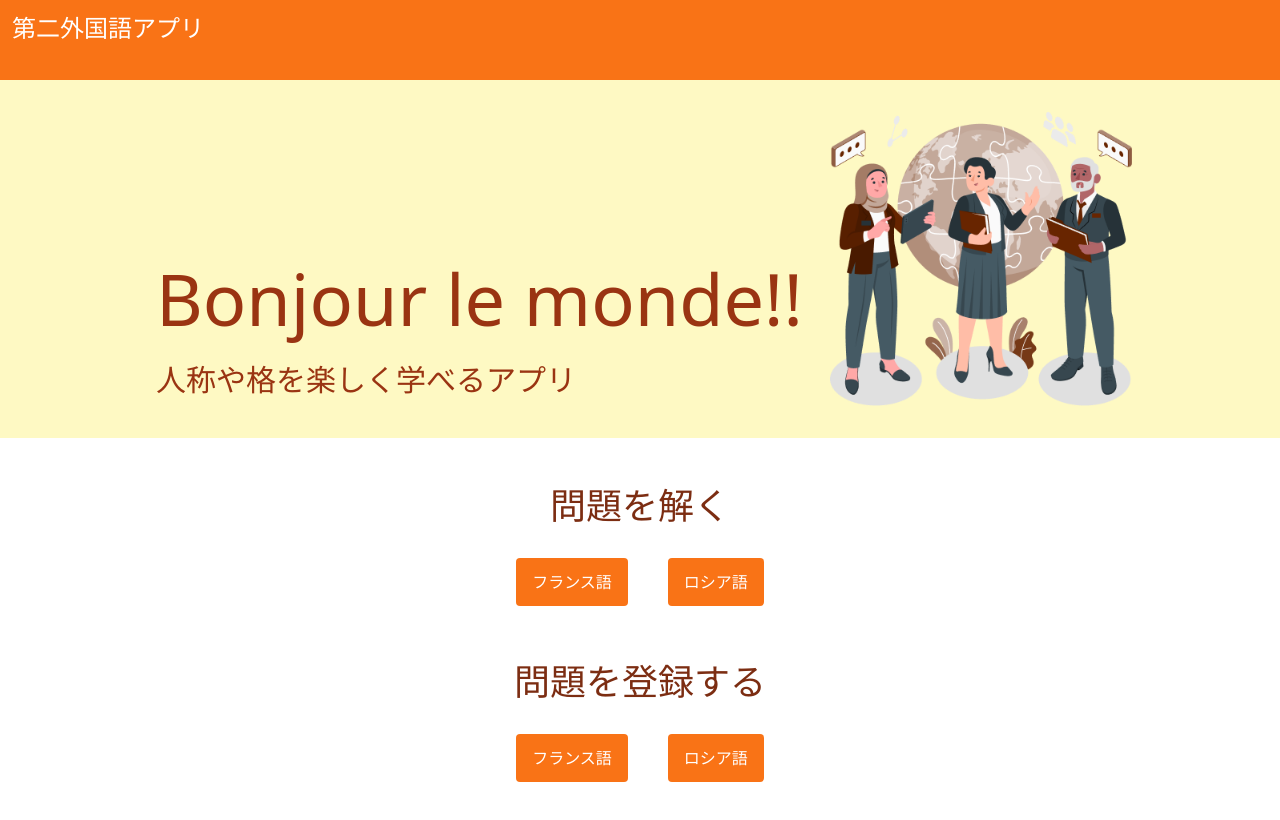
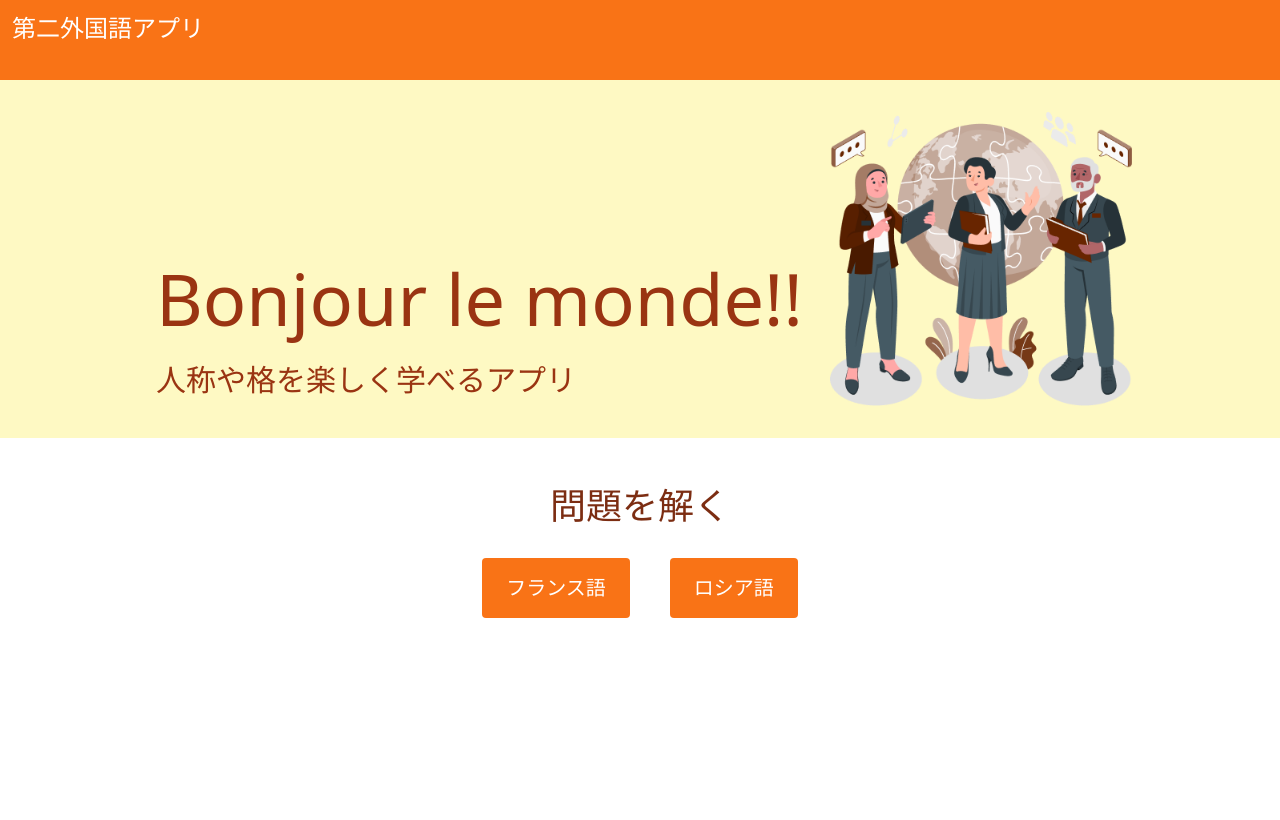
Before and after one commit to jack-app/foreign_language_game, a Next.js app in the folder front/: page / in a window 1280 px wide. Shown: the top 820 px of the page. Built offline with nearby package versions, Linux system fonts and the light colour scheme.

Commit message:
ボタンの修正

```diff
--- a/front/components/generalButton.tsx
+++ b/front/components/generalButton.tsx
@@ -1,17 +1,15 @@
 import Link from 'next/link'
-import router from 'next/router'
-import Questions from '../pages/question'
 
 type GeneralButton = {
   readonly text: string
-  readonly content: 'question' | 'register'
+  readonly language: 'france' | 'russia'
 }
 const GeneralButton = (generalButton: GeneralButton) => {
-  const path = `../${generalButton.content}`
+  const path = `../register/${generalButton.language}`
   return (
     <div>
       <Link href={path}>
-        <div className="m-5 rounded bg-orange-500 p-3 pr-4 pl-4 text-white hover:bg-orange-400">
+        <div className="m-5 rounded bg-orange-500 p-4 pr-6 pl-6 text-xl text-white hover:bg-orange-400">
           {generalButton.text}
         </div>
       </Link>
--- a/front/pages/index.tsx
+++ b/front/pages/index.tsx
@@ -35,17 +35,8 @@ const Home: NextPage = () => {
               問題を解く
             </p>
             <div className="flex justify-center">
-              <GeneralButton text="フランス語" content="question" />
-              <GeneralButton text="ロシア語" content="question" />
-            </div>
-          </div>
-          <div className="pt-2 pb-2 lg:pt-4">
-            <p className="p-3 text-[1.75rem] text-orange-900 sm:text-2xl md:text-3xl lg:text-4xl">
-              問題を登録する
-            </p>
-            <div className="flex justify-center">
-              <GeneralButton text="フランス語" content="register" />
-              <GeneralButton text="ロシア語" content="register" />
+              <GeneralButton text="フランス語" language="france" />
+              <GeneralButton text="ロシア語" language="russia" />
             </div>
           </div>
         </div>
--- /dev/null
+++ b/front/pages/question/france.tsx
@@ -0,0 +1,18 @@
+import Link from 'next/link'
+import Header from '../../components/header'
+
+const Questions = () => {
+  const title = '問題'
+  return (
+    <>
+      <Header title={title}>
+        <h1>React</h1>
+      </Header>
+      <Link href="/">
+        <a>トップページに戻る &gt;&gt;</a>
+      </Link>
+    </>
+  )
+}
+
+export default Questions
--- /dev/null
+++ b/front/pages/question/russia.tsx
@@ -0,0 +1,18 @@
+import Link from 'next/link'
+import Header from '../../components/header'
+
+const Questions = () => {
+  const title = '問題'
+  return (
+    <>
+      <Header title={title}>
+        <h1>React</h1>
+      </Header>
+      <Link href="/">
+        <a>トップページに戻る &gt;&gt;</a>
+      </Link>
+    </>
+  )
+}
+
+export default Questions
--- a/front/pages/register.tsx
+++ b/front/pages/register/france.tsx
@@ -1,5 +1,5 @@
 import Link from 'next/link'
-import Header from '../components/header'
+import Header from '../../components/header'
 
 const Register = () => {
   const title = '問題を登録する'
--- a/front/pages/question.tsx
+++ b/front/pages/register/russia.tsx
@@ -1,8 +1,8 @@
 import Link from 'next/link'
-import Header from '../components/header'
+import Header from '../../components/header'
 
-const Questions = () => {
-  const title = '問題'
+const Register = () => {
+  const title = '問題を登録する'
   return (
     <>
       <Header title={title}>
@@ -15,4 +15,4 @@ const Questions = () => {
   )
 }
 
-export default Questions
+export default Register
```
